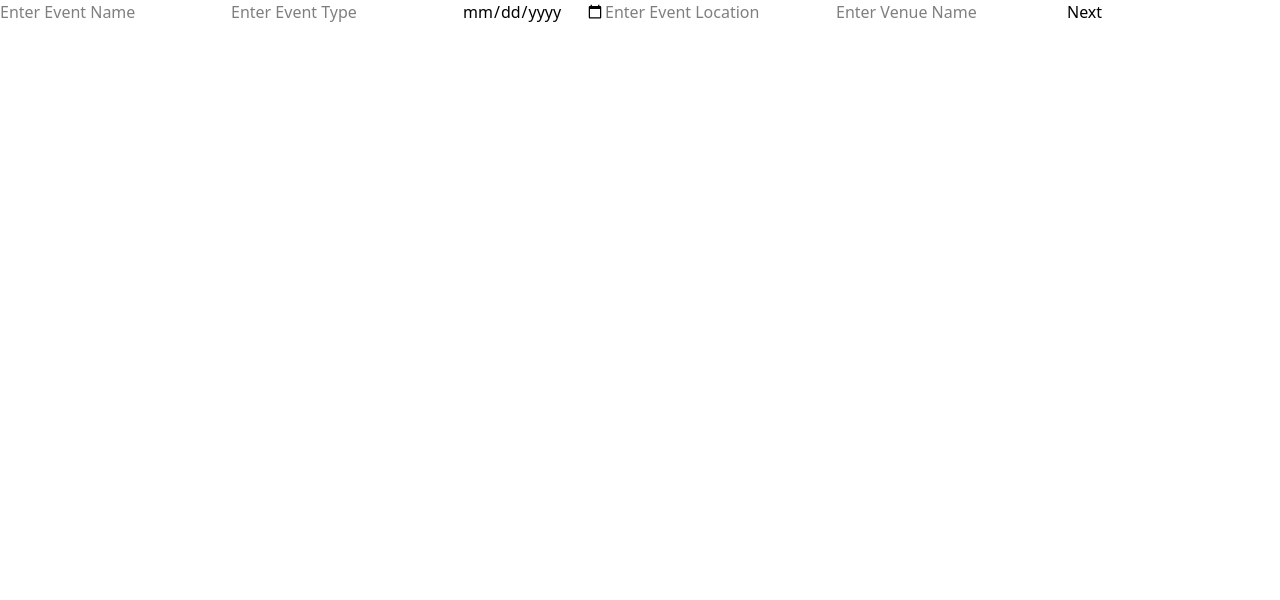
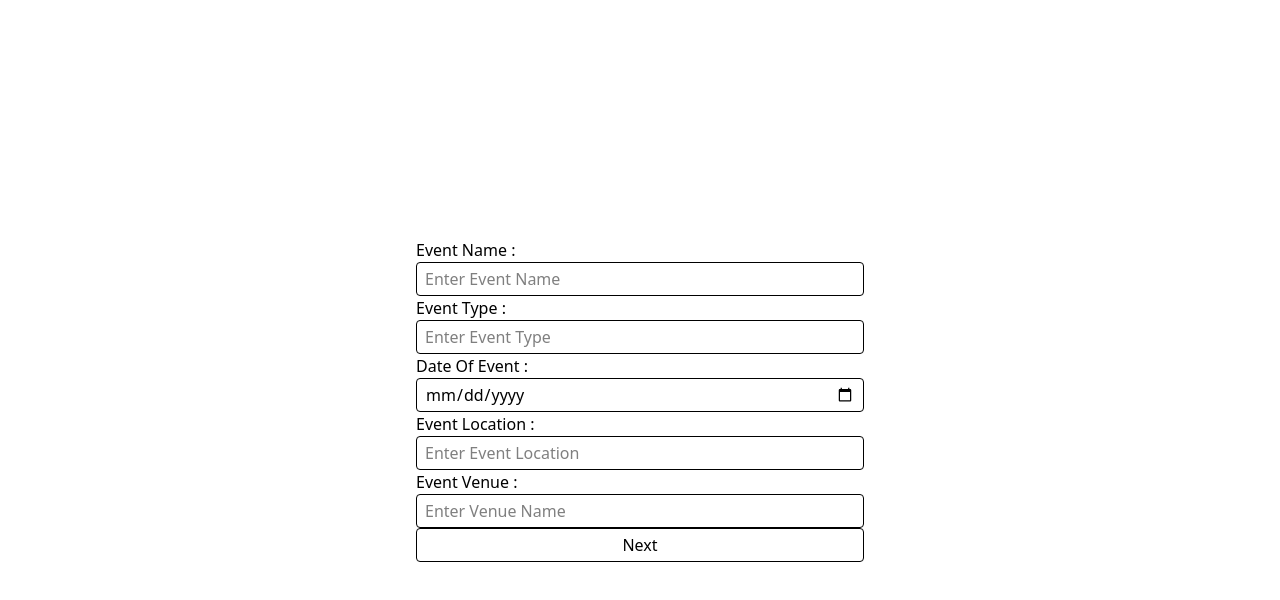
Before and after one commit to G-function-0/GoPratle, a Next.js app in the folder frontend/: page /requirements in a window 1280 px wide. Shown: the top 600 px of the page. Built offline with nearby package versions, Linux system fonts and the light colour scheme.

Commit message:
Add Few Minimal Tailwind

```diff
--- a/frontend/app/(root)/page.js
+++ b/frontend/app/(root)/page.js
@@ -28,14 +28,28 @@ export default function Home() {
 
   return (
     <>
-      {requirements.length != 0 ?  (<>
-          <h2>All Requirements</h2>
+      <div className="max-w-3xl mx-auto p-4">
+        {requirements.length != 0 ?  (<>
+            <h2>All Requirements</h2>
 
-          {loading && <p>Loading...</p>}
+            {loading && <p>Loading...</p>}
 
-          {requirements.map((req) => (<DisplayAllRequirements key={req._id} req={req}/>))}
-      </>) : (<div>No Requirements Created Yet </div>)}
-      <Link href="/requirements">Create Requirements</Link>
+            {requirements.map((req) => (
+              <DisplayAllRequirements key={req._id} req={req}/>
+            ))}
+        </>) : (
+          <div>No Requirements Created Yet</div>
+        )}
+
+        <div className="mt-4">
+          <Link
+            href="/requirements"
+            className="border px-3 py-1 rounded"
+          >
+            Create Requirements
+          </Link>
+        </div>
+      </div>
     </>
   )
 }
--- a/frontend/app/(root)/requirements/page.js
+++ b/frontend/app/(root)/requirements/page.js
@@ -23,8 +23,6 @@ const Requirements = () => {
             details : data,
         }
 
-        console.log(payload);
-
         await fetch("http://localhost:1001/api/requirements",{
             method : "POST",
             headers : { "Content-Type": "application/json" },
--- a/frontend/components/DisplayAllRequirements.jsx
+++ b/frontend/components/DisplayAllRequirements.jsx
@@ -2,11 +2,14 @@
 
 const DisplayAllRequirements = ({req}) => {
   return (
-    <div style={{ border: "1px solid #ccc", padding: "8px", marginBottom: "8px" }}>
-            <p><strong>{req.eventName}</strong></p>
-            <p>Type: {req.eventType}</p>
-            <p>Hire: {req.hireType}</p>
-            <pre>{JSON.stringify(req.details, null, 2)}</pre>
+    <div
+      style={{ border: "1px solid #ccc", padding: "8px", marginBottom: "8px" }}
+      className="rounded"
+    >
+      <p className="font-semibold">{req.eventName}</p>
+      <p className="text-sm">Type: {req.eventType}</p>
+      <p className="text-sm">Hire: {req.hireType}</p>
+      <pre className="text-xs mt-2">{JSON.stringify(req.details, null, 2)}</pre>
     </div>
   )
 }
--- a/frontend/components/EventDetails.jsx
+++ b/frontend/components/EventDetails.jsx
@@ -1,8 +1,6 @@
 "use client"
 
 import { useForm } from "react-hook-form";
-
-
 
 const EventDetails = ({ onNext }) => {
     const { register, handleSubmit } = useForm();
@@ -11,15 +9,53 @@ const EventDetails = ({ onNext }) => {
         onNext(data);
     }
 
-    return (<form onSubmit={handleSubmit(onSubmit)}>
-        <input placeholder="Enter Event Name" {...register("eventName",{required : true})}/>
-        <input placeholder="Enter Event Type" {...register("eventType",{required : true})} />
-        <input type="date" {...register("date",{required : true})} />
-        <input placeholder="Enter Event Location" {...register("location",{required : true})}/>
-        <input placeholder="Enter Venue Name" {...register("venue",{required : true})} />
+    return (
+      <form onSubmit={handleSubmit(onSubmit)} className="min-h-screen flex flex-col justify-center max-w-md mx-auto">
+        <label htmlFor="eventName">Event Name : </label>
+        <input
+          id="eventName"
+          placeholder="Enter Event Name"
+          {...register("eventName",{required : true})}
+          className="w-full border px-2 py-1 rounded"
+        />
 
-        <button type="submit">Next</button>
-    </form>)
+        <label htmlFor="eventType">Event Type :</label>
+        <input
+          id="eventType"
+          placeholder="Enter Event Type"
+          {...register("eventType",{required : true})}
+          className="w-full border px-2 py-1 rounded"
+        />
+
+        <label htmlFor="eventDate">Date Of Event :</label>
+        <input
+          id="eventDate"
+          type="date"
+          {...register("date",{required : true})}
+          className="w-full border px-2 py-1 rounded"
+        />
+
+        <label htmlFor="eventLocation">Event Location :</label>
+        <input
+          id="eventLocation"
+          placeholder="Enter Event Location"
+          {...register("location",{required : true})}
+          className="w-full border px-2 py-1 rounded"
+        />
+
+        <label htmlFor="eventVenue">Event Venue : </label>
+        <input
+          id="eventVenue"
+          placeholder="Enter Venue Name"
+          {...register("venue",{required : true})}
+          className="w-full border px-2 py-1 rounded"
+        />
+
+        <button type="submit" className="border px-3 py-1 rounded">
+          Next
+        </button>
+      </form>
+    )
 }
 
 export default EventDetails;
--- a/frontend/components/FinalDetails.jsx
+++ b/frontend/components/FinalDetails.jsx
@@ -2,25 +2,38 @@
 
 import { useForm } from "react-hook-form";
 
-
 const FinalDetails = ({ submitHandler, hireType }) => {
     const { register, handleSubmit } = useForm();
-
 
     const onSubmit = (data) => {
         submitHandler(data);
     }
 
-
     return (
-        <form onSubmit={handleSubmit(onSubmit)}>
-
-            <h2>Additional Details</h2>
+        <form
+          onSubmit={handleSubmit(onSubmit)}
+          className="min-h-screen flex flex-col justify-center max-w-md mx-auto"
+        >
+            <h2 className="text-lg font-semibold">
+              Additional Details
+            </h2>
 
             {hireType === "planner" &&
                 (<>
-                    <input placeholder="Enter Budget Range" {...register("budget", {required : true})}/>
-                    <select {...register("planningLevel",{required : true})}>
+                    <label htmlFor="budget">Budget Range : </label>
+                    <input
+                      id="budget"
+                      placeholder="Enter Budget Range"
+                      {...register("budget", {required : true})}
+                      className="border"
+                    />
+
+                    <label htmlFor="level">Planing Level :</label>
+                    <select
+                      id="level"
+                      {...register("planningLevel",{required : true})}
+                      className="border"
+                    >
                         <option value="">Select Planning Level</option>
                         <option value="full">Full Planning</option>
                         <option value="partial">Partial Planning</option>
@@ -31,22 +44,50 @@ const FinalDetails = ({ submitHandler, hireType }) => {
             {hireType === "performer" &&(
                 <>
                     {/* prformertype and duration in minutes */}
-                    <input placeholder="e.g. DJ, Singer..." {...register("perfromerType",{required : true})} />
-                    <input type="number" placeholder="e.g. 120" {...register("durationInMinutes",{required : true})} />
+                    <label htmlFor="performer">Performer Type :</label>
+                    <input
+                      id="performer"
+                      placeholder="e.g. DJ, Singer..."
+                      {...register("perfromerType",{required : true})}
+                      className="border"
+                    />
+
+                    <label htmlFor="duration">Duration (In Minutes)</label>
+                    <input
+                      id="duration"
+                      type="number"
+                      placeholder="e.g. 120"
+                      {...register("durationInMinutes",{required : true})}
+                      className="border"
+                    />
                 </>
             )}
 
             {hireType === "crew" && (
                 <>
                     {/* crewtype and num od people */}
-                    <input placeholder="e.g. Sound, Lighting..." {...register("crewType",{required : true})} />
-                    <input type="number" placeholder="Number of People" {...register("count",{required : true})} />
+                    <label htmlFor="crewType">Crew Type</label>
+                    <input
+                      id="crewType"
+                      placeholder="e.g. Sound, Lighting..."
+                      {...register("crewType",{required : true})}
+                      className="border"
+                    />
+
+                    <label htmlFor="count">Number of People Needed</label>
+                    <input
+                      id="count"
+                      type="number"
+                      placeholder="Number of People"
+                      {...register("count",{required : true})}
+                      className="border"
+                    />
                 </>
             )}
 
-            <button type="submit">Submit Requirement</button>
-
-
+            <button type="submit" className="border">
+              Submit Requirement
+            </button>
         </form>
     )
 }
--- a/frontend/components/HireType.jsx
+++ b/frontend/components/HireType.jsx
@@ -1,5 +1,4 @@
 import { useForm } from "react-hook-form";
-
 
 const HireType = ({onNext}) => {
     const {register, handleSubmit} = useForm();
@@ -9,17 +8,28 @@ const HireType = ({onNext}) => {
     }
 
     return (
-        <form onSubmit={handleSubmit(onSubmit)}>
-            <h2>Who do you want to Hire?</h2>
+        <form
+          onSubmit={handleSubmit(onSubmit)}
+          className="min-h-screen flex flex-col justify-center max-w-md mx-auto"
+        >
+            <h2 className="text-lg font-semibold">Who do you want to Hire?</h2>
 
-            <select {...register("hireType",{required : true})}>
-                <option value="">Select an Option</option>
+            <label htmlFor="hireType">Hire Type : </label>
+
+            <select
+              id="hireType"
+              {...register("hireType",{required : true})}
+              className="border"
+            >
+                <option value="">Select Hireing Type</option>
                 <option value="planner">Event Planner</option>
                 <option value="performer">Performer</option>
                 <option value="crew">Crew</option>
             </select>
 
-            <button type="submit">Next</button>
+            <button type="submit" className="border">
+              Next
+            </button>
         </form>
     )
 }
```
Also changed, not shown: frontend/app/globals.css (+0 -25 lines).
